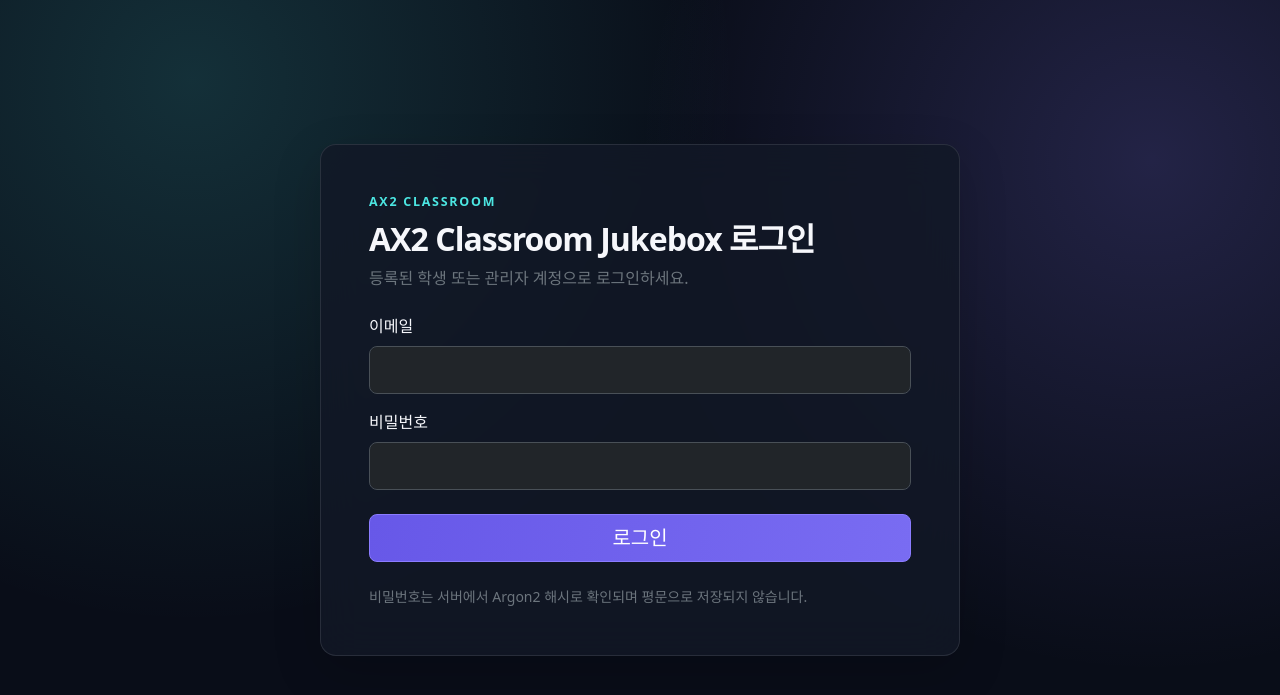
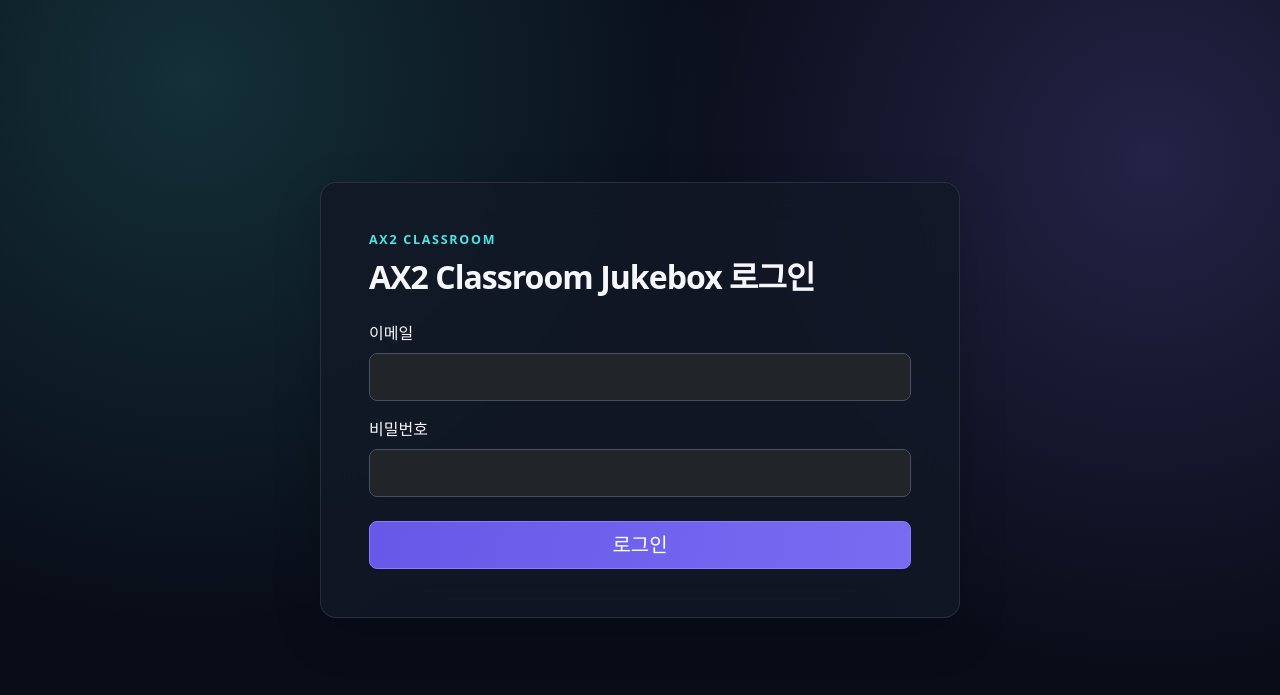
Before and after one commit to GilbertMoon/jina-classroom-jukebox, a FastAPI app: page /login in a window 1280 px wide. Shown: the top 695 px of the page. Run offline with FastAPI, Linux system fonts and the light colour scheme.

Commit message:
style: simplify login form copy

```diff
--- a/backend/app/templates/login.html
+++ b/backend/app/templates/login.html
@@ -17,10 +17,9 @@
       <section class="login-card rounded-4 p-4 p-md-5 shadow-lg mx-auto">
         <p class="eyebrow mb-2">AX2 CLASSROOM</p>
         <h1 class="h2 fw-bold">AX2 Classroom Jukebox 로그인</h1>
-        <p class="text-secondary mb-4">등록된 학생 또는 관리자 계정으로 로그인하세요.</p>
 
         <div id="login-alert" class="alert alert-danger d-none" role="alert"></div>
-        <form id="login-form" novalidate>
+        <form id="login-form" class="mt-4" novalidate>
           <div class="mb-3">
             <label class="form-label" for="email">이메일</label>
             <input class="form-control form-control-lg" id="email" name="email" type="email" autocomplete="username" required>
@@ -31,7 +30,6 @@
           </div>
           <button id="login-button" class="btn btn-primary btn-lg w-100" type="submit">로그인</button>
         </form>
-        <p class="small text-secondary mt-4 mb-0">비밀번호는 서버에서 Argon2 해시로 확인되며 평문으로 저장되지 않습니다.</p>
       </section>
     </main>
     <script src="{{ url_for('static', path='/login.js') }}" defer></script>
```
